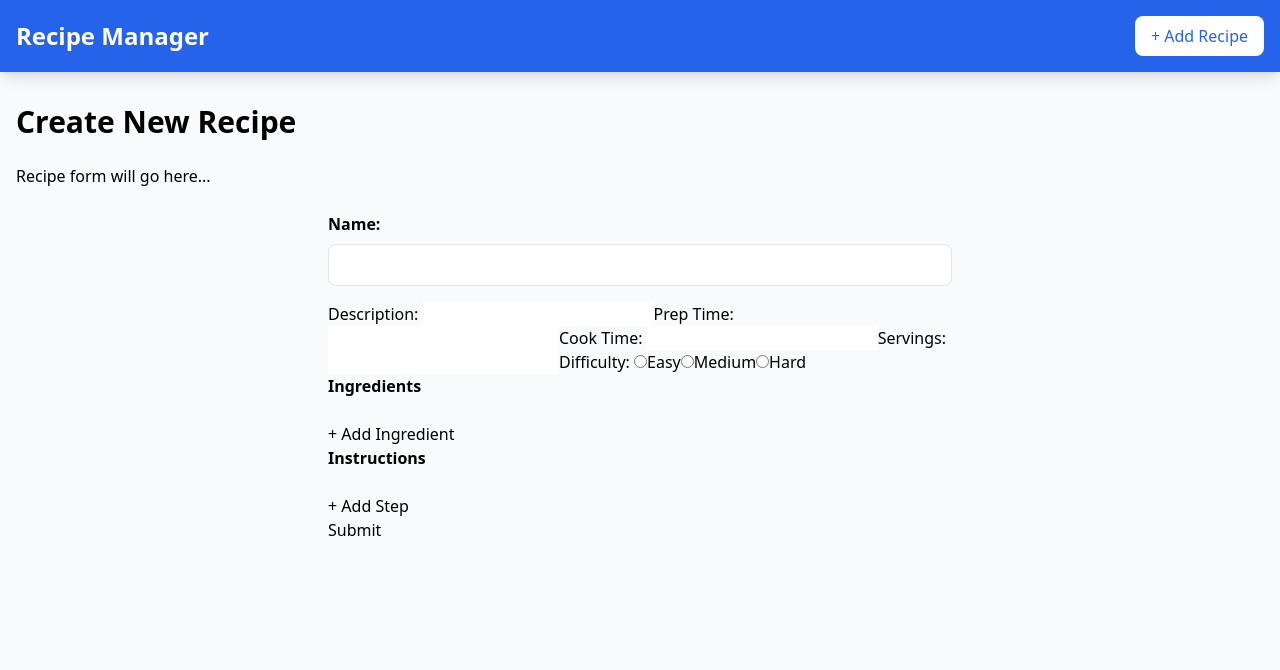
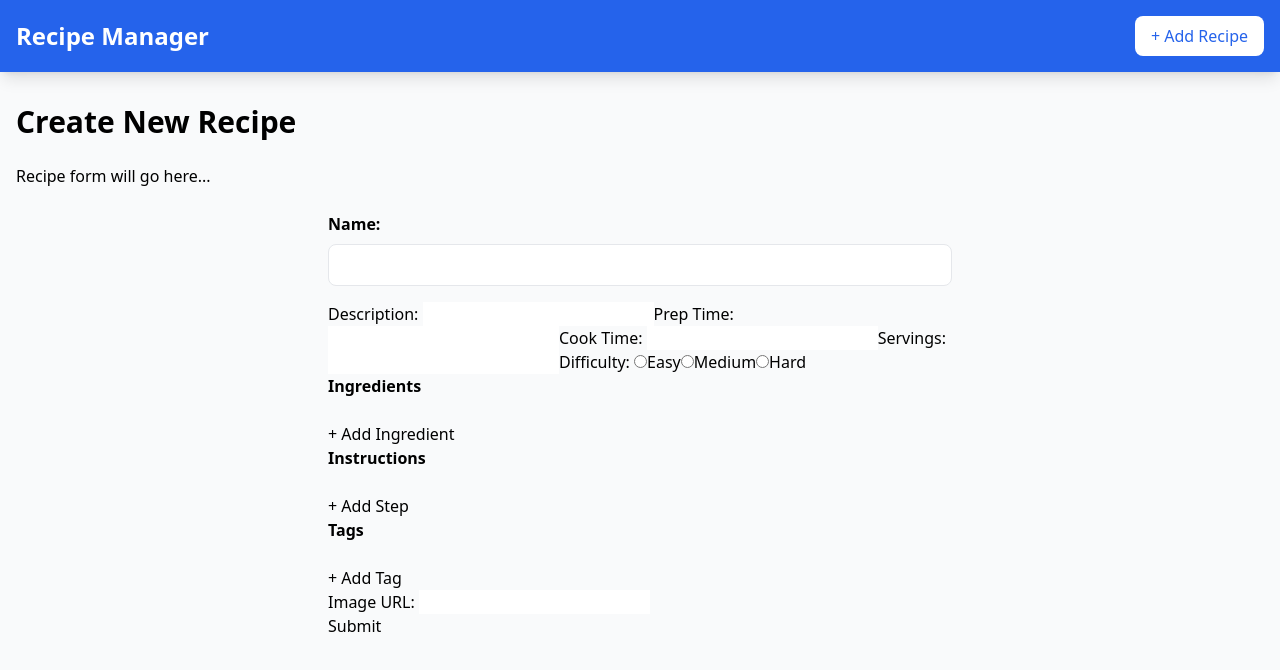
Before and after one commit to masonthieman/Chef-s-Kiss, a React (Create React App) app: page /create in a window 1280 px wide. Shown: the top 670 px of the page. Built offline with nearby package versions, Linux system fonts and the light colour scheme.

Commit message:
createRecipe:: Added basic functionality to for tags and image URL

```diff
--- a/src/pages/CreateRecipe.jsx
+++ b/src/pages/CreateRecipe.jsx
@@ -188,7 +188,37 @@ const CreateRecipe = () => {
             </div>
           ))}
         </div>
-        <button onClick={() => addListItem("instructions")}>+ Add Step</button>
+        <button onClick={() => addListItem("tags")}>+ Add Step</button>
+         <div className="mb-6">
+          <label className="block font-bold mb-2" htmlFor="tagsList">
+            Tags
+          </label>
+          {recipeData.tags.map((tag, index) => (
+            <div key={index}>
+              <input
+                name="tagsList"
+                type="text"
+                onChange={(e) =>
+                  handleItemChange("tags", e.target.value, index)
+                }
+                value={tag}
+              />
+              <button onClick={() => removeItem("tags", index)}>
+                Remove
+              </button>
+            </div>
+          ))}
+        </div>
+        <button onClick={() => addListItem("tags")}>+ Add Tag</button>
+        <div>
+            <label htmlFor="imageURL">Image URL: </label>
+            <input
+                id="imageUrl"
+                onChange={handleChange}
+                type="text"
+                name="imageURL"
+            />
+        </div>
         <div>
           <button type="submit" onClick={handleSubmit}>
             Submit
```
